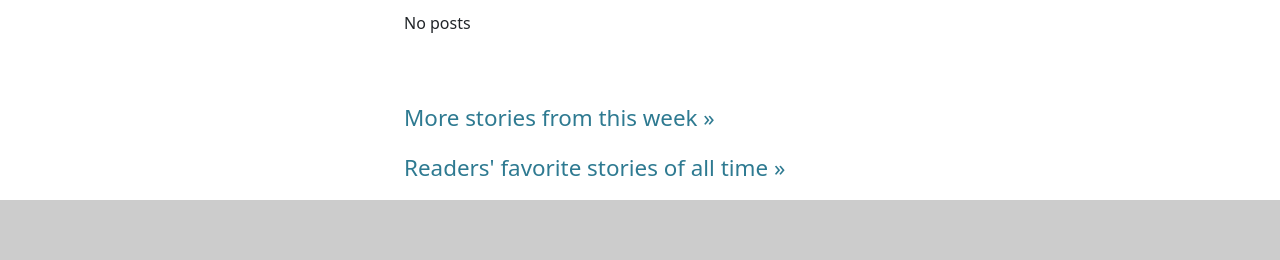
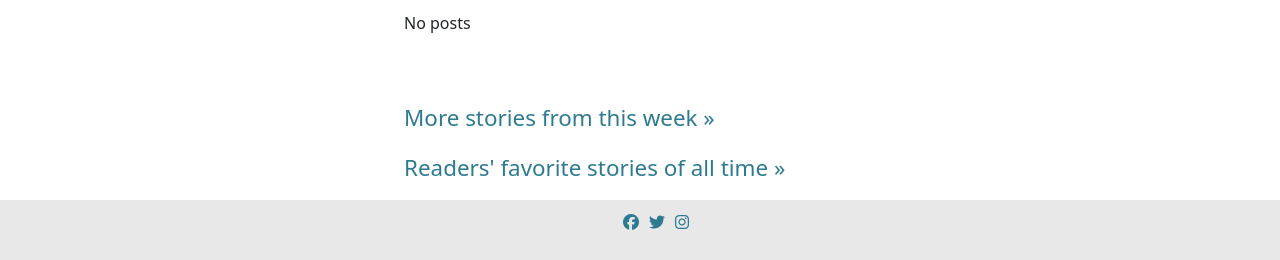
Before and after one commit to rkyzk/ecopost-2023, a Django app: page / in a window 1280 px wide. Shown: the part 787-1047 px from the top of the page. Run offline with Django 3.2, Linux system fonts and the light colour scheme; data that the repository does not hold is empty; some libraries are stand-ins or nearby versions.

Commit message:
add links to social networks in the footer

```diff
--- a/static/css/style.css
+++ b/static/css/style.css
@@ -108,11 +108,19 @@ a:hover {
 footer {
     width: 100%;
     height: 60px;
-    background-color: #ccc;
+    background-color: #e8e8e8;
 }
 
-.social-networks {
+.footer-icons {
+    padding-top: 10px;
+}
+
+.social-nw {
     list-style: none;
+}
+
+.footer-icon-items {
+    margin-left: 10px;
 }
 
 .hide {
--- a/templates/base.html
+++ b/templates/base.html
@@ -62,6 +62,28 @@
             {% endblock content %}
         </div>
         <footer>
+            <div class="footer-icons">
+                <ul class="social-nw d-flex justify-content-center">
+                    <li>
+                        <a href="https://www.facebook.com" target="_blank" rel="noopener"
+                            aria-label="Visit our facebook page (opens in a new tab)">
+                            <i class="fa-brands fa-facebook"></i>
+                        </a>
+                    </li>
+                    <li class="footer-icon-items">
+                        <a href="https://www.twitter.com" target="_blank" rel="noopener"
+                            aria-label="Visit our Twitter page (opens in a new tab)">
+                            <i class="fa-brands fa-twitter"></i>
+                        </a>
+                    </li>
+                    <li class="footer-icon-items">
+                        <a href="https://www.instagram.com" target="_blank" rel="noopener"
+                            aria-label="Visit our Instagram page (opens in a new tab)">
+                            <i class="fa-brands fa-instagram ml-2"></i>
+                        </a>
+                    </li>
+                </ul>
+            </div>
         </footer>
     </body>
 
```
